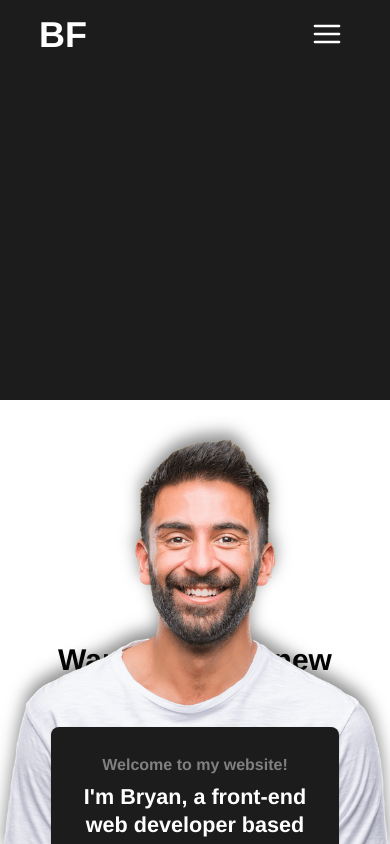
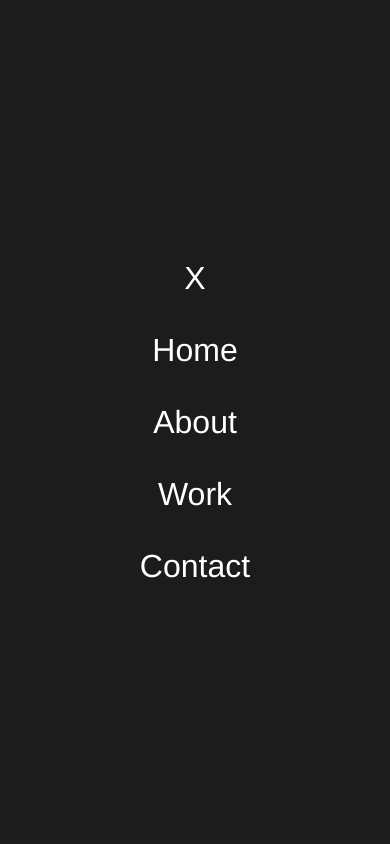
Before and after one commit to BryanMF87/portfolio-2022, a React (Create React App) app: page / in a window 390 px wide. Shown: the top 844 px of the page. Built offline with nearby package versions, Linux system fonts and the light colour scheme.

Commit message:
responsive layout complete

```diff
--- a/src/components/Navigation/Navigation.css
+++ b/src/components/Navigation/Navigation.css
@@ -97,6 +97,8 @@ nav {
         width: 100%;
         justify-content: center;
         align-items: center;
+        position: absolute;
+        background: #1c1c1c;
     }
 
     ul.nav-links li {
@@ -108,5 +110,6 @@ nav {
     ul.nav-links button {
         margin: .5rem 0;
         font-size: 2rem;
+        color: white;
     }
 }
--- a/src/components/Navigation/Navigation.js
+++ b/src/components/Navigation/Navigation.js
@@ -13,11 +13,10 @@ const Navigation = () => {
   window.addEventListener("scroll", changeNavColor);
 
 
-  // change mobileIcon & reveal nav-links on click
-  const [mobileIcon, setMobileIcon] = useState(true);
+
   const [showNav, setShowNav] = useState(false);
-  const changeMobileIcon = () => {
-    setMobileIcon(!mobileIcon);
+  const handleNavChange = () => {
+    showNav ? setShowNav(false) : setShowNav(true);
   };
 
 
@@ -28,16 +27,17 @@ const Navigation = () => {
             <div className="mobile-navbar">
               <div className="brand">BF</div>
               <div className="mobile-icon">
-                <button onClick={changeMobileIcon}>{mobileIcon ? <FiMenu /> : <CgClose />}</button>
+                <button onClick={handleNavChange}><FiMenu /></button>
               </div>
             </div>
             <ul className="nav-links" style={{
-              display: mobileIcon ? '' : 'flex',
+              display: showNav ? '' : 'flex',
             }}>
-                <li><a href="#home"><button>Home</button></a></li>
-                <li><a href="#about"><button>About</button></a></li>
-                <li><a href="#work"><button>Work</button></a></li>
-                <li><a href="#contact"><button>Contact</button></a></li>
+                <li><button onClick={handleNavChange}>X</button></li>
+                <li><a href="#home"><button onClick={handleNavChange}>Home</button></a></li>
+                <li><a href="#about"><button onClick={handleNavChange}>About</button></a></li>
+                <li><a href="#work"><button onClick={handleNavChange}>Work</button></a></li>
+                <li><a href="#contact"><button onClick={handleNavChange}>Contact</button></a></li>
             </ul>
         </nav>
       </div>
--- a/src/pages/homePage/homePage.css
+++ b/src/pages/homePage/homePage.css
@@ -269,12 +269,37 @@
 
 @media screen and (max-width: 645px) {
 
-    .hero .container {
-        width: 100%;
+    .hero {
+        height: 100%;
+        padding: 2rem 0;
     }
 
+    .hero .container {
+        flex-direction: column;
+        row-gap: 1rem;
+        height: 100%;
+    }
+
+        .hero h1 {
+            display: block;
+            position: static;
+            margin-top: 6rem;
+            height: 140px;
+            align-items: end;
+        }
+
+        .hero-image {
+            position: static;
+            top: 0;
+            box-sizing: content-box;
+            border-radius: 100%;
+        }
+
         .hero-info {
-            height: 16.5rem;
+            height: 100%;
+            width: 80%;
+            margin: 0 auto;
+            position: static;
         }
 
         .hero-buttons {
@@ -288,7 +313,7 @@
         }
 
     .about-me {
-        margin-top: 15rem;
+        margin-top: 0rem;
     }
 
     .knowledge {
@@ -305,16 +330,6 @@
 }
 
 @media screen and (max-width: 600px) {
-
-    .hero {
-        max-height: 100vw;
-    }
-
-    .hero h1 {
-        position: relative;
-        height: 100px;
-        top: 0px;
-    }
 
     .project-list {
         grid-template-columns: 1fr;
--- a/src/pages/homePage/homePage.js
+++ b/src/pages/homePage/homePage.js
@@ -19,8 +19,6 @@ const HomePage = ({ isOpen, setIsOpen, activeProject, setActiveProject}) => {
 // THINGS TO DO
     // Make website responsive
     // fix used button colors
-    // fix project buttons line height
-    // Move contact button background to hover, maybe
     // Create short usage videos for each project and add to website
     // Take personal pictures, add to website
 
```
